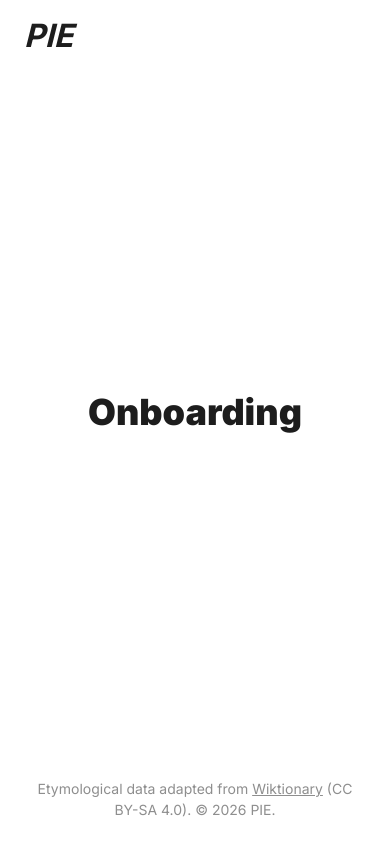
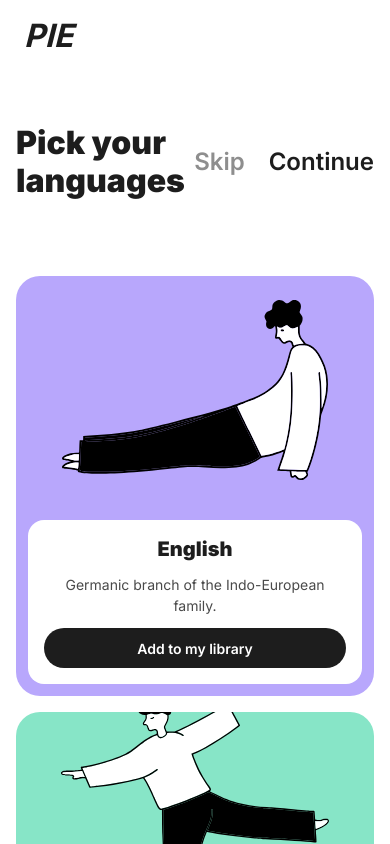
Before and after one commit to frdskp/pie-flashcards-client, a React (Vite) app: page /onboarding in a window 390 px wide. Shown: the top 844 px of the page. Built offline with nearby package versions, Linux system fonts and the light colour scheme.

Commit message:
Build Onboarding page with 5 language cards
- Multi-select cards with per-language colour coding
- Skip / Continue actions
- Responsive grid

```diff
--- a/src/pages/Auth.tsx
+++ b/src/pages/Auth.tsx
@@ -38,7 +38,7 @@ export default function Auth() {
       // Route: new signup → onboarding, existing login → library
       navigate(mode === "signup" ? "/onboarding" : "/library");
     } catch {
-      setError("Could not reach server. Is it running?");
+      setError("Could not reach server");
       setLoading(false);
     }
   }
--- a/src/pages/Onboarding.tsx
+++ b/src/pages/Onboarding.tsx
@@ -1,7 +1,154 @@
+import { useState } from "react";
+import { useNavigate } from "react-router-dom";
+
+type Language = "English" | "Hindi" | "Thai" | "German" | "Spanish";
+
+const LANGUAGES: {
+  name: Language;
+  bg: string;
+  illustration: string;
+  subtext: string;
+  imgClass: string; // per-card positioning
+}[] = [
+  {
+    name: "English",
+    bg: "bg-lavender-50",
+    illustration: "/src/assets/illustration3.svg",
+    subtext:
+      "Germanic branch of the Indo-European family.",
+    imgClass: "absolute bottom-54 inset-x-0 mx-auto max-h-56 w-auto",
+  },
+  {
+    name: "Hindi",
+    bg: "bg-mint-50",
+    illustration: "/src/assets/illustration4.svg",
+    subtext: "Descended from Sanskrit, shares roots with English and Greek.",
+    imgClass: "absolute bottom-48 inset-x-0 mx-auto max-h-64 w-auto",
+  },
+  {
+    name: "Thai",
+    bg: "bg-gold-50",
+    illustration: "/src/assets/illustration5.svg",
+    subtext: "Rich with borrowed words from Sanskrit and Pali.",
+    imgClass: "absolute bottom-56 inset-x-0 mx-auto max-h-60 w-auto",
+  },
+  {
+    name: "German",
+    bg: "bg-tomato-50",
+    illustration: "/src/assets/illustration6.svg",
+    subtext: "Germanic branch. English's closest major cousin.",
+    imgClass: "absolute bottom-54 inset-x-0 mx-auto max-h-56 w-auto",
+  },
+  {
+    name: "Spanish",
+    bg: "bg-blue-50",
+    illustration: "/src/assets/illustration7.svg",
+    subtext: "Romance branch. Descended from Latin.",
+    imgClass: "absolute bottom-54 inset-x-0 mx-auto max-h-56 w-auto",
+  },
+];
+
 export default function Onboarding() {
+  const [selected, setSelected] = useState<Language[]>([]);
+  const [saving, setSaving] = useState(false);
+  const navigate = useNavigate();
+
+  function toggle(lang: Language) {
+    setSelected((prev) =>
+      prev.includes(lang) ? prev.filter((l) => l !== lang) : [...prev, lang],
+    );
+  }
+
+  async function handleContinue() {
+    if (selected.length === 0) {
+      navigate("/library");
+      return;
+    }
+    setSaving(true);
+    const token = localStorage.getItem("token");
+    try {
+      await fetch("http://localhost:4000/users/me/languages", {
+        method: "PATCH",
+        headers: {
+          "Content-Type": "application/json",
+          Authorization: `Bearer ${token}`,
+        },
+        body: JSON.stringify({ languages: selected }),
+      });
+      navigate("/library");
+    } catch {
+      setSaving(false);
+    }
+  }
+
+  function handleSkip() {
+    navigate("/library");
+  }
+
   return (
-    <div className="flex-1 flex items-center justify-center px-6">
-      <h1 className="text-h1">Onboarding</h1>
+    <div className="flex-1 flex flex-col pb-4">
+      <div className="flex-1 w-full mx-auto flex flex-col">
+        {/* Title bar */}
+        <div className="flex items-center justify-between mb-6 md:mb-8 min-h-45">
+          <h1 className="text-h2 md:text-h1">Pick your languages</h1>
+          <div className="flex items-center gap-6">
+            <button
+              onClick={handleSkip}
+              className="text-h5 text-ink-50 hover:text-ink-80"
+            >
+              Skip
+            </button>
+            <button
+              onClick={handleContinue}
+              disabled={saving}
+              className="text-h5 text-ink-100 hover:text-ink-80 disabled:opacity-50"
+            >
+              {saving ? "..." : "Continue"}
+            </button>
+          </div>
+        </div>
+
+        {/* Cards */}
+        <div className="grid grid-cols-1 sm:grid-cols-2 gap-4 md:gap-6 flex-1 [@media(min-width:1240px)]:grid-cols-5">
+          {LANGUAGES.map((lang) => {
+            const isSelected = selected.includes(lang.name);
+            return (
+              <div
+                key={lang.name}
+                className={`${lang.bg} rounded-3xl overflow-hidden flex flex-col relative min-h-[420px]`}
+              >
+                {/* Illustration — absolutely positioned, can go behind text card */}
+                <img
+                  src={lang.illustration}
+                  alt=""
+                  className={`absolute ${lang.imgClass}`}
+                />
+
+                {/* Spacer to push text card to bottom */}
+                <div className="flex-1" />
+
+                {/* White inner card — sits on top */}
+                <div className="relative z-10 bg-white m-3 rounded-2xl p-4 flex flex-col gap-3">
+                  <h2 className="text-h4 text-center">{lang.name}</h2>
+                  <p className="text-body-sm text-center text-ink-80">
+                    {lang.subtext}
+                  </p>
+                  <button
+                    onClick={() => toggle(lang.name)}
+                    className={`btn rounded-full h-10 min-h-10 border-0 ${
+                      isSelected
+                        ? "bg-white text-ink-100 border-2 border-ink-100"
+                        : "bg-ink-100 text-white hover:bg-ink-80"
+                    }`}
+                  >
+                    {isSelected ? "✓ Added" : "Add to my library"}
+                  </button>
+                </div>
+              </div>
+            );
+          })}
+        </div>
+      </div>
     </div>
   );
 }
```
